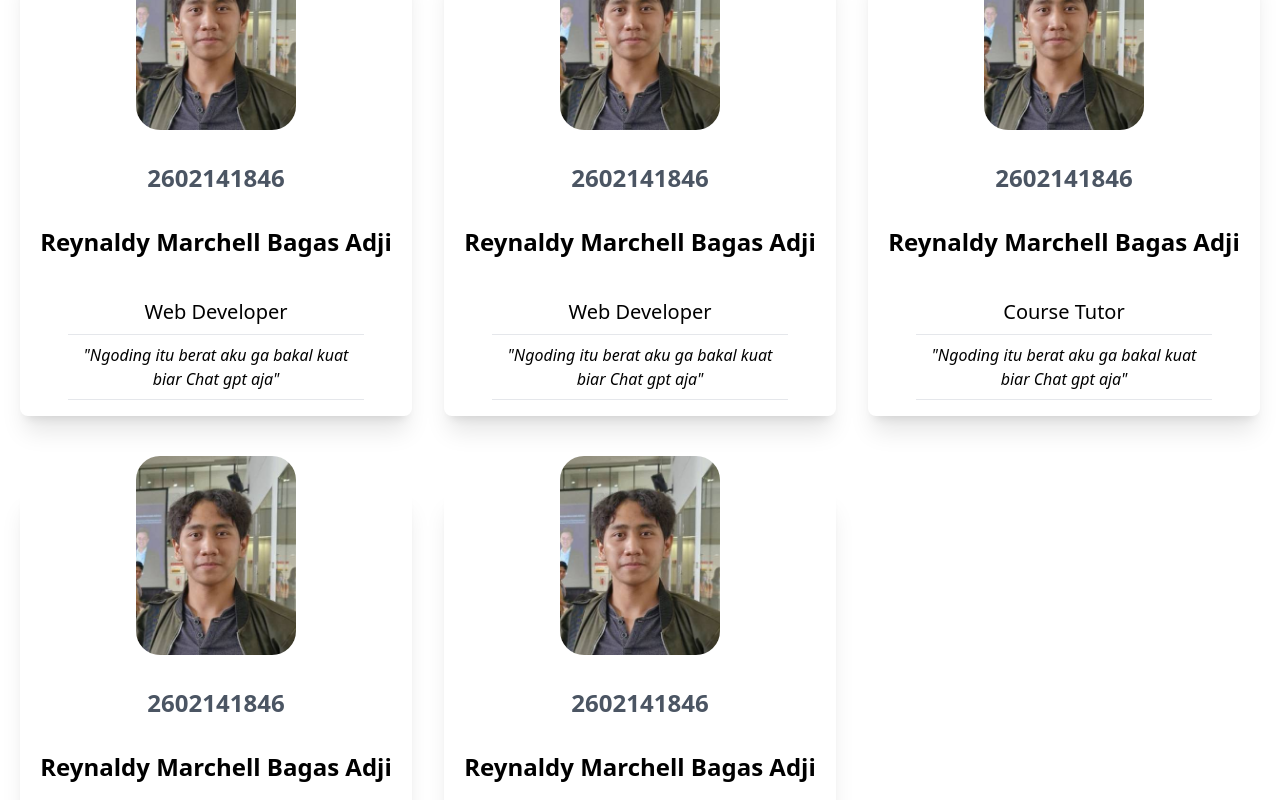
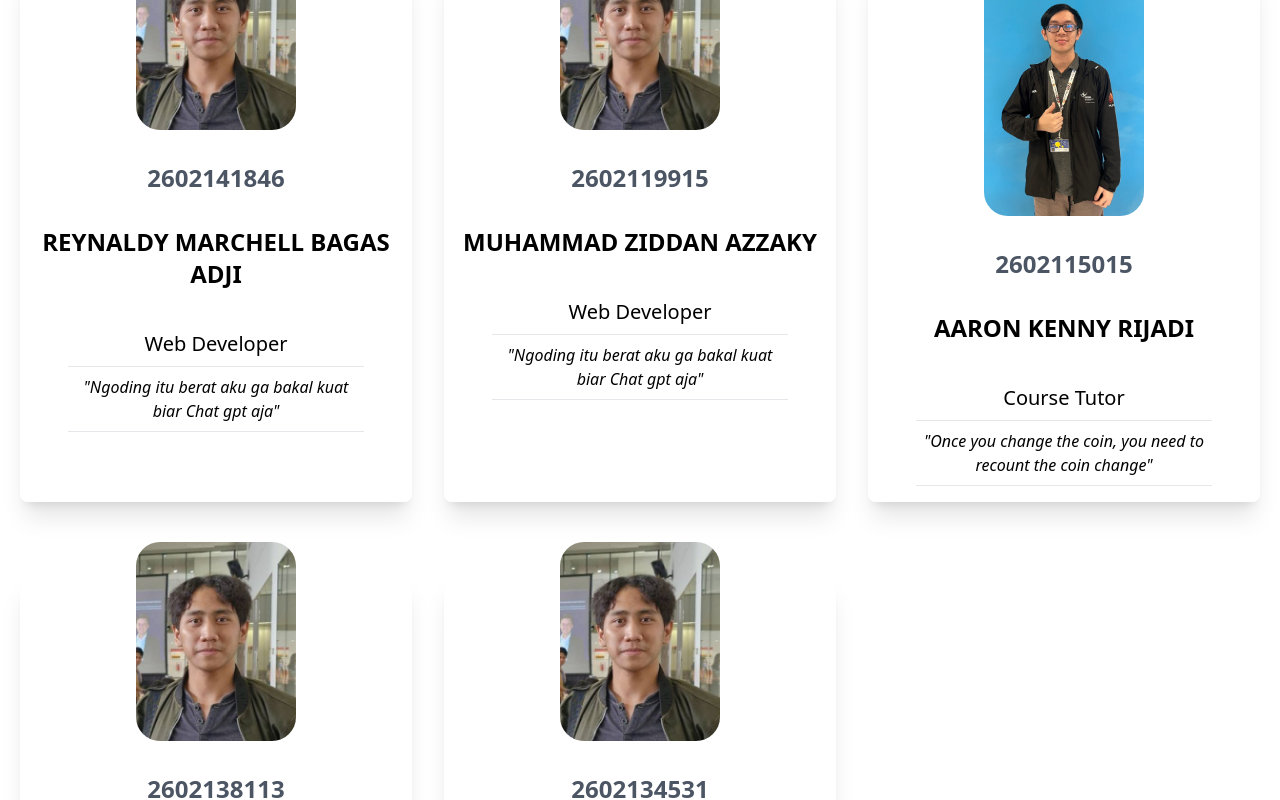
Before and after one commit to kokojimz/CCP-Visualizer, a React (Create React App) app: page / in a window 1280 px wide. Shown: the part 2900-3700 px from the top of the page. Built offline with nearby package versions, Linux system fonts and the light colour scheme.

Commit message:
Edit card & Add video kenny

```diff
--- a/src/Components/LandingpageComponent/Cards.jsx
+++ b/src/Components/LandingpageComponent/Cards.jsx
@@ -1,5 +1,6 @@
 import React from 'react'
-import Single from "../../assets/68384.jpg"
+import Aldy from "../../assets/68384.jpg"
+import Kenny from "../../assets/S__30703618_0.jpg"
 
 function Cards() {
     return (
@@ -9,45 +10,45 @@ function Cards() {
             </div>
             <div className='max-w-[1240px] mx-auto grid md:grid-cols-3 gap-8'>
                 <div className='w-full shadow-xl flex flex-col p-4 rounded-lg hover:scale-105 duration-300 mt-10 bg-[#EAECEE ]'>
-                    <img className='w-40 mx-auto mt-[-3rem] bg-white rounded-3xl' src={Single} alt="" />
+                    <img className='w-40 mx-auto mt-[-3rem] bg-white rounded-3xl' src={Aldy} alt="" />
                     <h2 className='text-2xl font-bold text-center py-8 text-gray-600'>2602141846</h2>
-                    <p className='text-center text-2xl font-bold'>Reynaldy Marchell Bagas Adji</p>
+                    <p className='text-center text-2xl font-bold'>REYNALDY MARCHELL BAGAS ADJI</p>
                     <div className='text-center font-medium'>
                         <p className='py-2 border-b mx-8 mt-8 text-xl'>Web Developer</p>
                         <p className='py-2 border-b mx-8 '><i>"Ngoding itu berat aku ga bakal kuat biar Chat gpt aja"</i></p>
                     </div>
                 </div>
                 <div className='w-full shadow-xl flex flex-col p-4 rounded-lg hover:scale-105 duration-300 mt-10 bg-[#EAECEE ]'>
-                    <img className='w-40 mx-auto mt-[-3rem] bg-white rounded-3xl' src={Single} alt="" />
-                    <h2 className='text-2xl font-bold text-center py-8 text-gray-600'>2602141846</h2>
-                    <p className='text-center text-2xl font-bold'>Reynaldy Marchell Bagas Adji</p>
+                    <img className='w-40 mx-auto mt-[-3rem] bg-white rounded-3xl' src={Aldy} alt="" />
+                    <h2 className='text-2xl font-bold text-center py-8 text-gray-600'>2602119915</h2>
+                    <p className='text-center text-2xl font-bold'>MUHAMMAD ZIDDAN AZZAKY</p>
                     <div className='text-center font-medium'>
                         <p className='py-2 border-b mx-8 mt-8 text-xl'>Web Developer</p>
                         <p className='py-2 border-b mx-8 '><i>"Ngoding itu berat aku ga bakal kuat biar Chat gpt aja"</i></p>
                     </div>
                 </div>
                 <div className='w-full shadow-xl flex flex-col p-4 rounded-lg hover:scale-105 duration-300 mt-10 bg-[#EAECEE ]'>
-                    <img className='w-40 mx-auto mt-[-3rem] bg-white rounded-3xl' src={Single} alt="" />
-                    <h2 className='text-2xl font-bold text-center py-8 text-gray-600'>2602141846</h2>
-                    <p className='text-center text-2xl font-bold'>Reynaldy Marchell Bagas Adji</p>
+                    <img className='w-40 mx-auto mt-[-3rem] bg-white rounded-3xl' src={Kenny} alt="" />
+                    <h2 className='text-2xl font-bold text-center py-8 text-gray-600'>2602115015</h2>
+                    <p className='text-center text-2xl font-bold'>AARON KENNY RIJADI</p>
                     <div className='text-center font-medium'>
                         <p className='py-2 border-b mx-8 mt-8 text-xl'>Course Tutor</p>
-                        <p className='py-2 border-b mx-8 '><i>"Ngoding itu berat aku ga bakal kuat biar Chat gpt aja"</i></p>
+                        <p className='py-2 border-b mx-8 '><i>"Once you change the coin, you need to recount the coin change"</i></p>
                     </div>
                 </div>
                 <div className='w-full shadow-xl flex flex-col p-4 rounded-lg hover:scale-105 duration-300 mt-10 bg-[#EAECEE ]'>
-                    <img className='w-40 mx-auto mt-[-3rem] bg-white rounded-3xl' src={Single} alt="" />
-                    <h2 className='text-2xl font-bold text-center py-8 text-gray-600'>2602141846</h2>
-                    <p className='text-center text-2xl font-bold'>Reynaldy Marchell Bagas Adji</p>
+                    <img className='w-40 mx-auto mt-[-3rem] bg-white rounded-3xl' src={Aldy} alt="" />
+                    <h2 className='text-2xl font-bold text-center py-8 text-gray-600'>2602138113</h2>
+                    <p className='text-center text-2xl font-bold'>NICHOLAS CHRISTIAN</p>
                     <div className='text-center font-medium'>
                         <p className='py-2 border-b mx-8 mt-8 text-xl'>UI/UX Designer</p>
                         <p className='py-2 border-b mx-8 '><i>"Ngoding itu berat aku ga bakal kuat biar Chat gpt aja"</i></p>
                     </div>
                 </div>
                 <div className='w-full shadow-xl flex flex-col p-4 rounded-lg hover:scale-105 duration-300 mt-10 bg-[#EAECEE ]'>
-                    <img className='w-40 mx-auto mt-[-3rem] bg-white rounded-3xl' src={Single} alt="" />
-                    <h2 className='text-2xl font-bold text-center py-8 text-gray-600'>2602141846</h2>
-                    <p className='text-center text-2xl font-bold'>Reynaldy Marchell Bagas Adji</p>
+                    <img className='w-40 mx-auto mt-[-3rem] bg-white rounded-3xl' src={Aldy} alt="" />
+                    <h2 className='text-2xl font-bold text-center py-8 text-gray-600'>2602134531</h2>
+                    <p className='text-center text-2xl font-bold'>MUHAMMAD BAGIER ASSEGGAF</p>
                     <div className='text-center font-medium'>
                         <p className='py-2 border-b mx-8 mt-8 text-xl'>UI/UX Designer</p>
                         <p className='py-2 border-b mx-8 '><i>"Ngoding itu berat aku ga bakal kuat biar Chat gpt aja"</i></p>
--- a/src/Components/LandingpageComponent/Example.jsx
+++ b/src/Components/LandingpageComponent/Example.jsx
@@ -13,7 +13,7 @@ function Example() {
                     <iframe className='p-3 flex w-full rounded-md'
                         width="550px"
                         height="300px"
-                        src="https://www.youtube.com/embed/DJ4a7cmjZY0?si=Ue57dmjF_x1XzflI"
+                        src="https://www.youtube.com/embed/RcvvEHwLqw4?si=5OqY5GaUYqjc_Rno"
                         title="YouTube video player"
                         frameborder="0"
                         allow="accelerometer; autoplay; clipboard-write; encrypted-media; gyroscope; picture-in-picture; web-share"
```
Also changed, not shown: src/assets/S__30703618_0.jpg (added).
